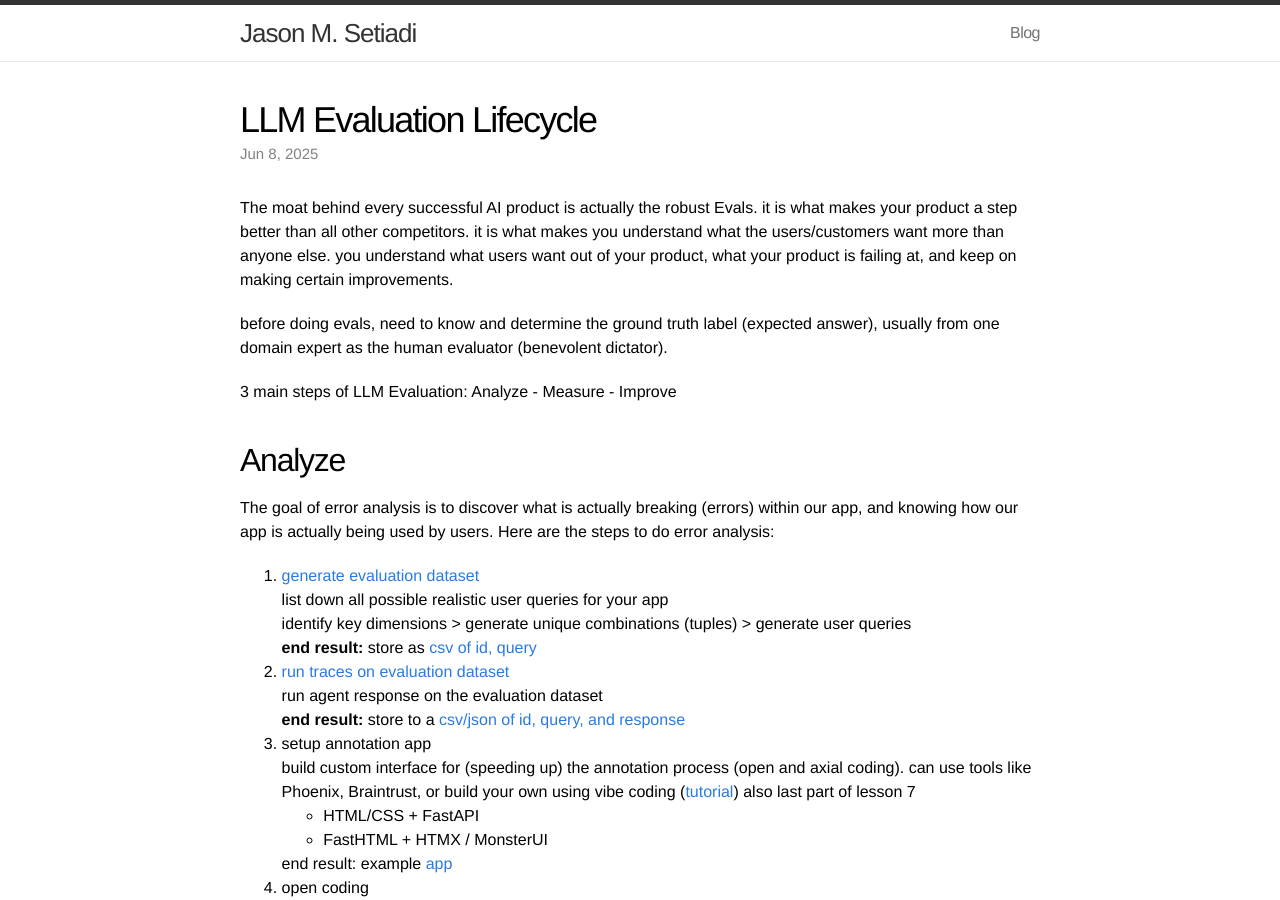
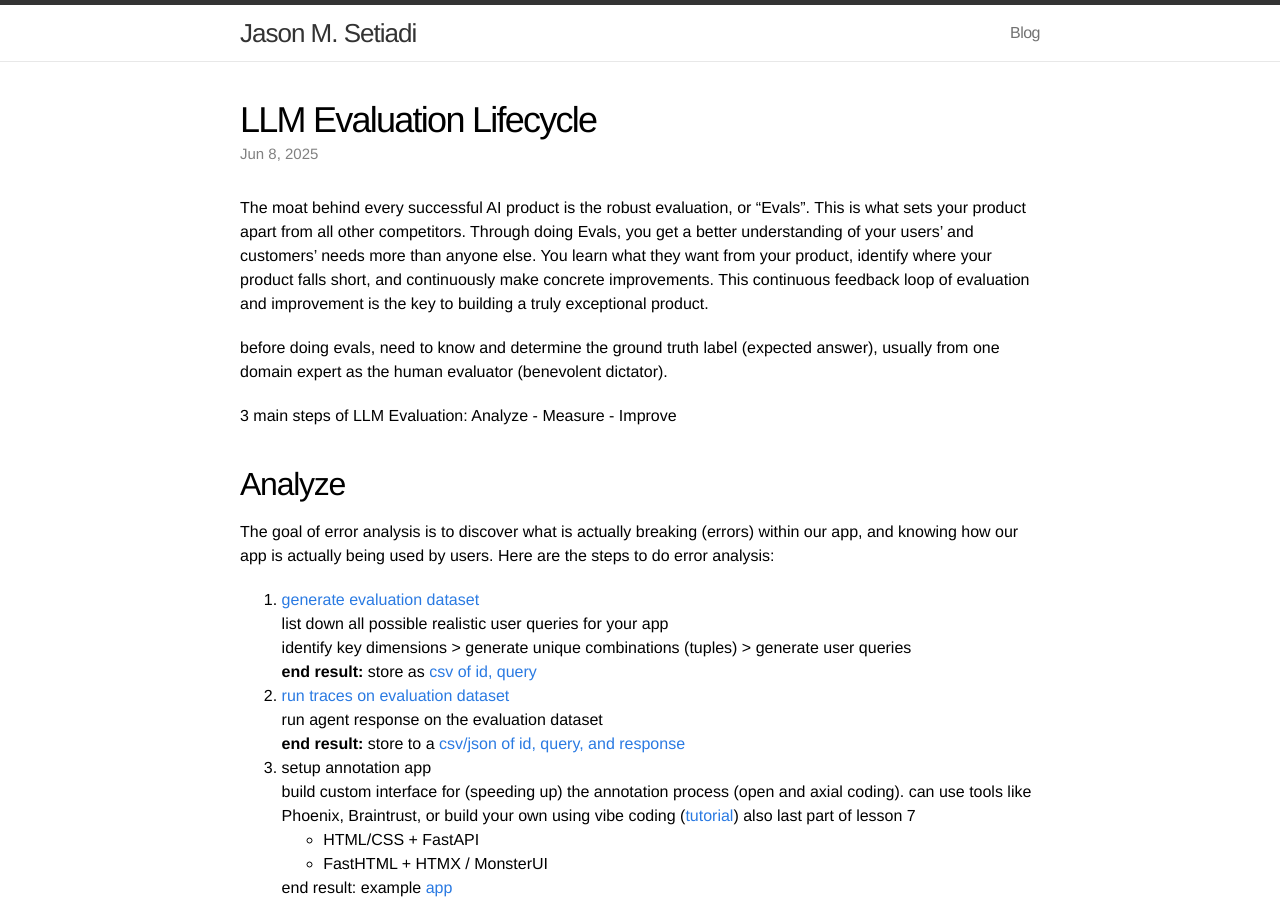
Before and after one commit to jasonmsetiadi/jasonmsetiadi.github.io, a Jekyll site: the page built from _posts/2025-06-08-llm-evals.markdown, in a window 1280 px wide and 900 px high. Built offline with Jekyll 4.4.1, drawn with Linux system fonts in a browser that asks for light colours; comment, search, counter and statistics services are not loaded.

Commit message:
Update 2025-06-08-llm-evals.markdown

```diff
--- a/_posts/2025-06-08-llm-evals.markdown
+++ b/_posts/2025-06-08-llm-evals.markdown
@@ -7,7 +7,7 @@
 mathjax: false
 ---
 
-The moat behind every successful AI product is actually the robust Evals. it is what makes your product a step better than all other competitors. it is what makes you understand what the users/customers want more than anyone else. you understand what users want out of your product, what your product is failing at, and keep on making certain improvements.
+The moat behind every successful AI product is the robust evaluation, or "Evals". This is what sets your product apart from all other competitors. Through doing Evals, you get a better understanding of your users' and customers' needs more than anyone else. You learn what they want from your product, identify where your product falls short, and continuously make concrete improvements. This continuous feedback loop of evaluation and improvement is the key to building a truly exceptional product.
 
 before doing evals, need to know and determine the ground truth label (expected answer), usually from one domain expert as the human evaluator (benevolent dictator).
 
```
